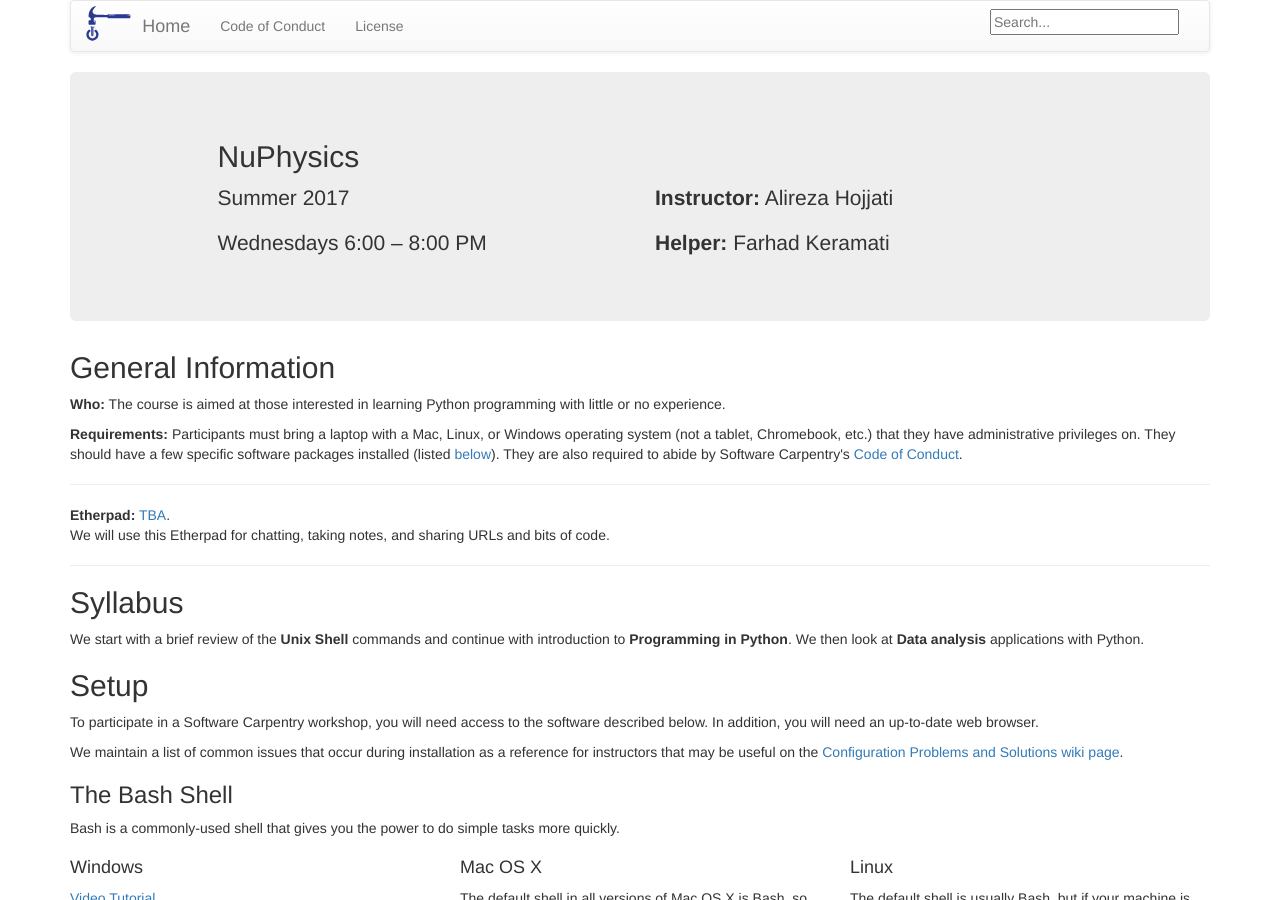
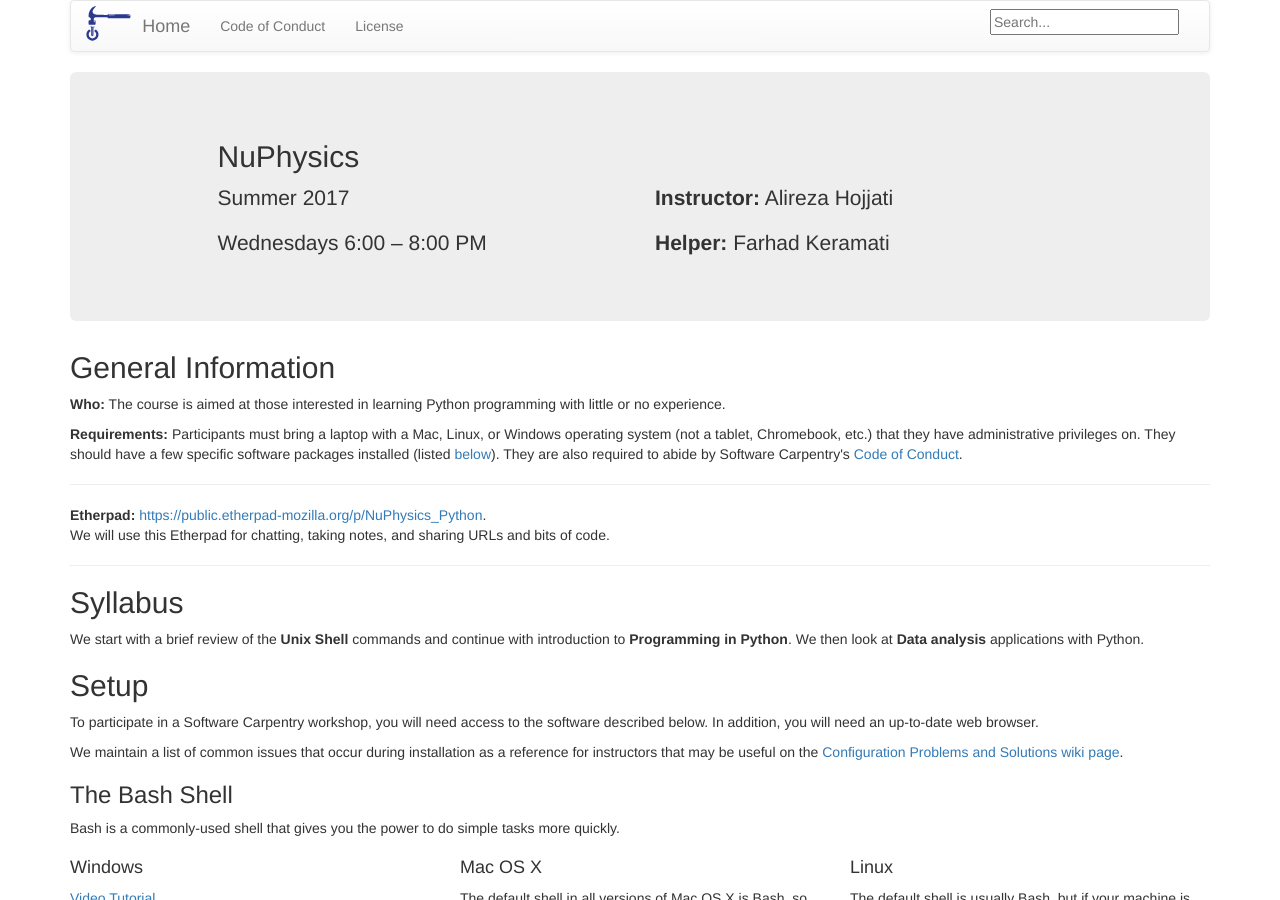
Before and after one commit to aliojjati/NuPhysics, a Jekyll site: the page built from index.html, in a window 1280 px wide and 900 px high. Built offline with Jekyll 4.4.1, drawn with Linux system fonts in a browser that asks for light colours.

Commit message:
index added ether pad address

```diff
--- a/index.html
+++ b/index.html
@@ -14,7 +14,7 @@ humantime: "Wednesdays 6:00 – 8:00 PM"    # human-readable times for the works
 instructor: ["Alireza Hojjati"] # boxed, comma-separated list of instructors' names as strings, like ["Kay McNulty", "Betty Jennings", "Betty Snyder"]
 helper: ["Farhad Keramati"]     # boxed, comma-separated list of helpers' names, like ["Marlyn Wescoff", "Fran Bilas", "Ruth Lichterman"]
 #contact: ["alliojjati@gmail.com"]    # boxed, comma-separated list of contact email addresses for the host, lead instructor, or whoever else is handling questions, like ["marlyn.wescoff@example.org", "fran.bilas@example.org", "ruth.lichterman@example.org"]
-etherpad: "TBA"           # optional: URL for the workshop Etherpad if there is one
+etherpad: "https://public.etherpad-mozilla.org/p/NuPhysics_Python"           # optional: URL for the workshop Etherpad if there is one
 eventbrite:           # optional: alphanumeric key for Eventbrite registration, e.g., "1234567890AB" (if Eventbrite is being used)
 ---
 
```
